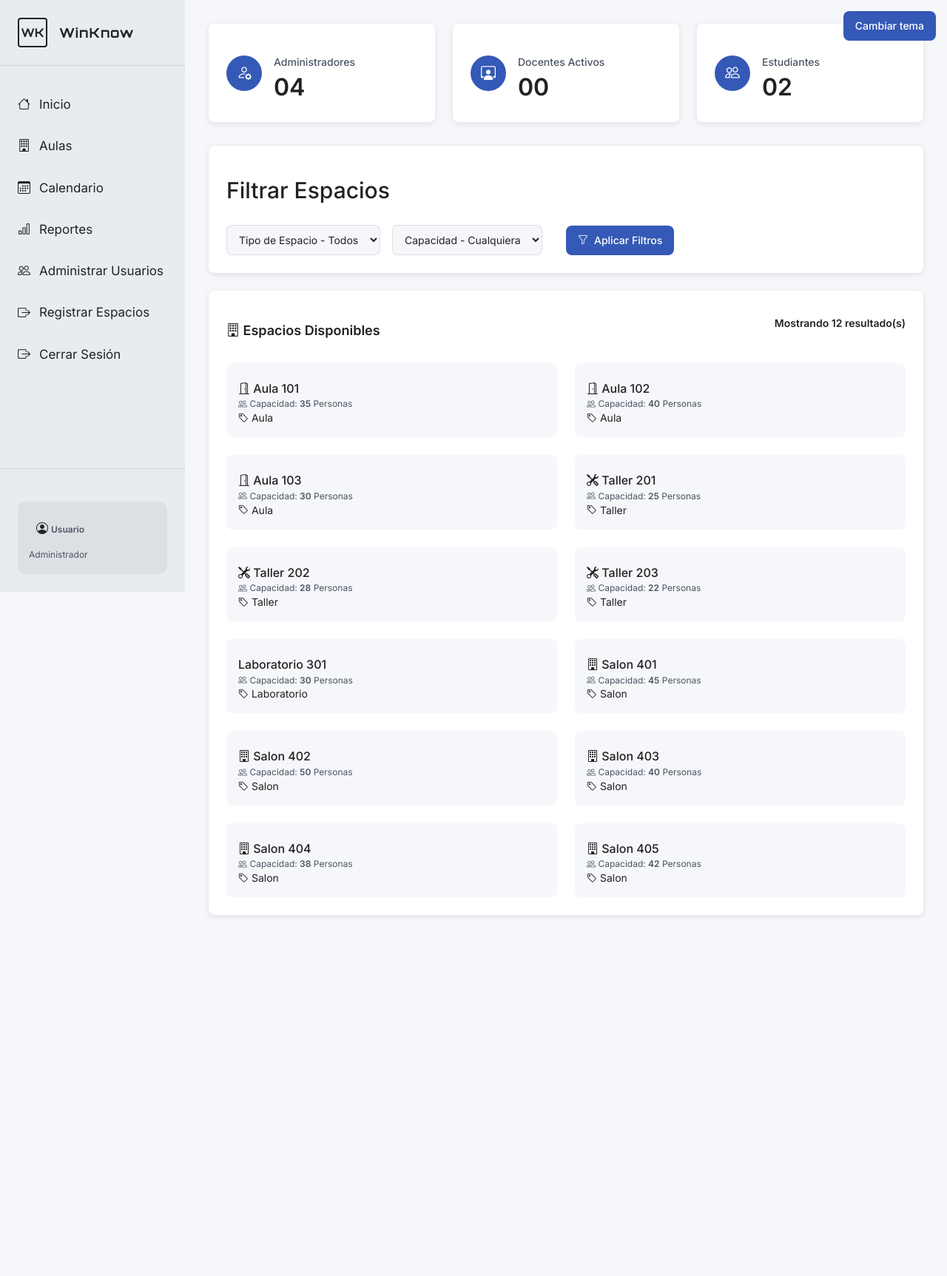
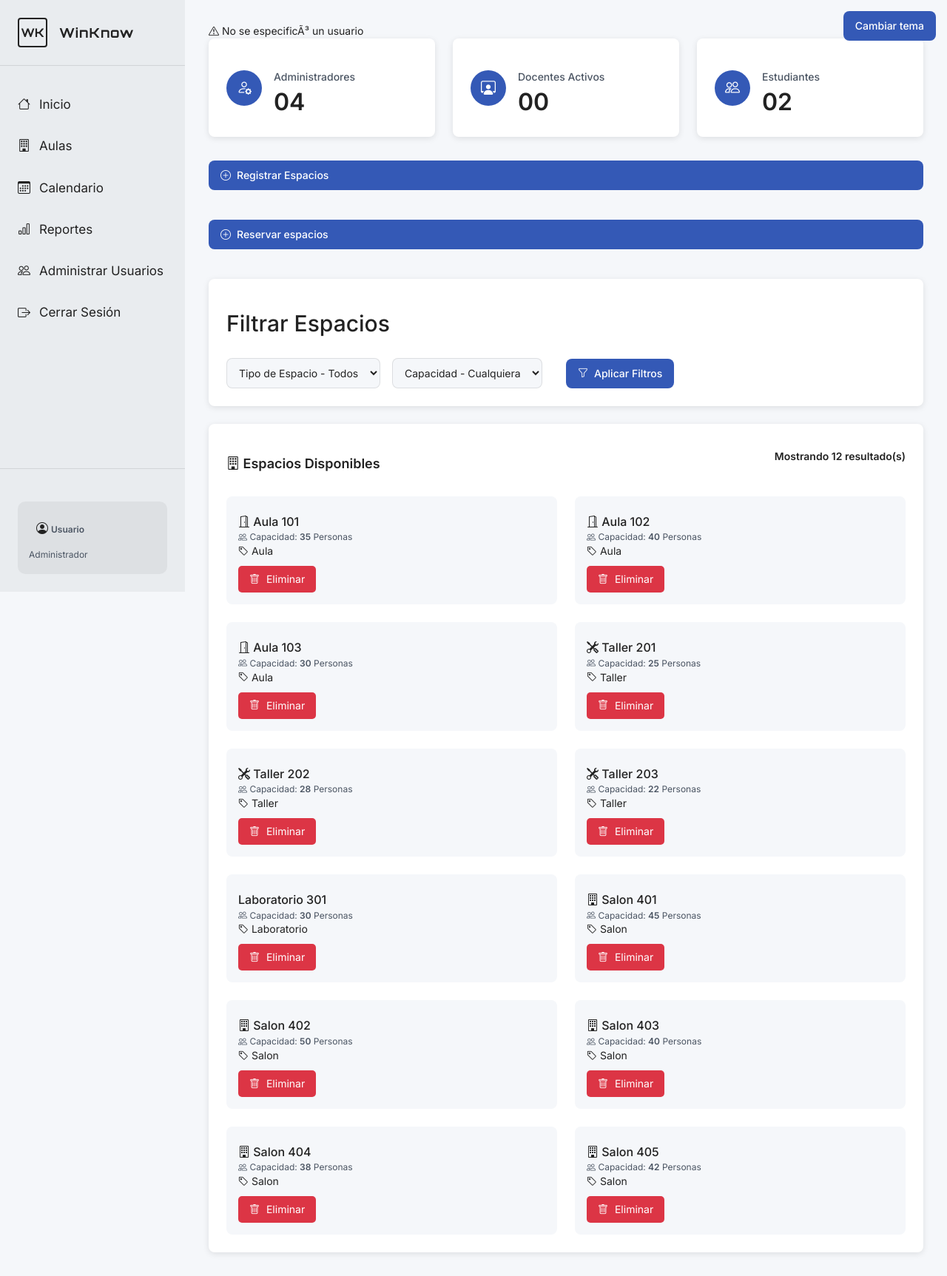
Before and after one commit to los-de-la-ventana/winknowAPP, a PHP site: page /aulas.php in a window 1280 px wide. Shown: the whole page at 74% size. Before the commit the page ends 1269 px from the top, so only its background shows below. Run offline with PHP 8.4, Linux system fonts and the light colour scheme; the visitor is signed in with stand-in values (Sample User, id 1); data comes from the database, SQL or seed files in the repository; some libraries are stand-ins or nearby versions.

Commit message:
HOLAA FALTAN ESTIOSXDDDD

```diff
--- a/admin/aulas.php
+++ b/admin/aulas.php
@@ -2,8 +2,46 @@
 // INICIO DE SESIÓN Y CONFIGURACIÓN
 session_start();
 require("../conexion.php");
+$mysqli = conectarDB();
 
-$mysqli = conectarDB();
+// MANEJO DE ELIMINACIÓN DE AULA
+if ($_SERVER['REQUEST_METHOD'] === 'POST' && isset($_POST['eliminar_aula'])) {
+    $numSalon = intval($_POST['num_salon']);
+
+    // Primero verificar si hay reservas asociadas
+    $sqlCheck = "SELECT COUNT(*) as total FROM Reserva r
+                 INNER JOIN Espacios e ON r.IdEspacio = e.IdEspacio
+                 WHERE e.NumSalon = ?";
+    $stmtCheck = $mysqli->prepare($sqlCheck);
+    $stmtCheck->bind_param("i", $numSalon);
+    $stmtCheck->execute();
+    $resultCheck = $stmtCheck->get_result();
+    $row = $resultCheck->fetch_assoc();
+
+    if ($row['total'] > 0) {
+        $_SESSION['mensaje'] = "No se puede eliminar el aula porque tiene reservas asociadas.";
+        $_SESSION['tipo_mensaje'] = "error";
+    } else {
+        // Eliminar el espacio
+        $sql = "DELETE FROM Espacios WHERE NumSalon = ?";
+        $stmt = $mysqli->prepare($sql);
+        $stmt->bind_param("i", $numSalon);
+
+        if ($stmt->execute()) {
+            $_SESSION['mensaje'] = "Aula eliminada exitosamente.";
+            $_SESSION['tipo_mensaje'] = "exito";
+        } else {
+            $_SESSION['mensaje'] = "Error al eliminar el aula: " . $mysqli->error;
+            $_SESSION['tipo_mensaje'] = "error";
+        }
+        $stmt->close();
+    }
+    $stmtCheck->close();
+
+    // Redirigir para evitar reenvío de formulario
+    header("Location: aulas.php");
+    exit;
+}
 
 // SEGURIDAD: VERIFICAR PERMISOS DE ADMIN
 if (!isset($_SESSION['logged_in']) || $_SESSION['logged_in'] !== true || $_SESSION['tipo'] !== 'admin') {
@@ -83,122 +121,9 @@
 }
 
 // ============================================
-// INCLUIR HEADER
+// INCLUIR HEADER y PHP AULAS
 // ============================================
 include '../front/header.html';
+include '../front/aulas_include.php';
 
 ?>
-
-
-<!DOCTYPE html>
-<html lang="es">
-<head>
-    <meta charset="UTF-8">
-    <title>WinKnow - Gestión de Aulas</title>
-    <link rel="stylesheet" href="../estilos.css">
-</head>
-<body>
-
-<?php
-        include '../front/navADM.php';
-
-?>
-<!-- ==================== CONTENIDO PRINCIPAL ==================== -->
-<main class="principal">
-
-    <div class="contenido">
-
-        <!-- TARJETAS DE ESTADÍSTICAS -->
-        <section class="estadisticas">
-            <div class="tarjeta-estadistica">
-                <div class="icono total"><i class="bi bi-person-gear"></i></div>
-                <div>
-                    <h3>Administradores</h3>
-                    <div class="numero"><?= sprintf('%02d', $conteoAdmins); ?></div>
-                </div>
-            </div>
-            <div class="tarjeta-estadistica">
-                <div class="icono total"><i class="bi bi-person-workspace"></i></div>
-                <div>
-                    <h3>Docentes Activos</h3>
-                    <div class="numero"><?= sprintf('%02d', $conteoDocentes); ?></div>
-                </div>
-            </div>
-            <div class="tarjeta-estadistica">
-                <div class="icono total"><i class="bi bi-people"></i></div>
-                <div>
-                    <h3>Estudiantes</h3>
-                    <div class="numero"><?= sprintf('%02d', $conteoEstudiantes); ?></div>
-                </div>
-            </div>
-        </section>
-
-        <!-- FILTROS DE BÚSQUEDA -->
-        <section class="filtros">
-            <h2>Filtrar Espacios</h2><br>
-            <form method="GET" action="aulas.php" class="controles-filtro">
-                <select name="tipo_salon">
-                    <option value="">Tipo de Espacio - Todos</option>
-                    <option value="Salon"  <?= $filtroTipo == 'Salon' ? 'selected' : ''; ?>>Salon</option>
-                    <option value="Aula"   <?= $filtroTipo == 'Aula' ? 'selected' : ''; ?>>Aula</option>
-                    <option value="Taller" <?= $filtroTipo == 'Taller' ? 'selected' : ''; ?>>Taller</option>
-                    <option value="Laboratorio" <?= $filtroTipo == 'Laboratorio' ? 'selected' : ''; ?>>Laboratorio</option>
-                </select>
-                <select name="capacidad">
-                    <option value="">Capacidad - Cualquiera</option>
-                    <option value="30" <?= $filtroCapacidad == '30' ? 'selected' : ''; ?>>30 Personas</option>
-                    <option value="40" <?= $filtroCapacidad == '40' ? 'selected' : ''; ?>>40 Personas</option>
-                    <option value="60" <?= $filtroCapacidad == '60' ? 'selected' : ''; ?>>60 Personas</option>
-                    <option value="80" <?= $filtroCapacidad == '80' ? 'selected' : ''; ?>>80 Personas</option>
-                </select>
-                <br><br>
-                <button type="submit" class="boton-primario">
-                    <i class="bi bi-funnel"></i> Aplicar Filtros
-                </button>
-            </form>
-        </section>
-
-        <!-- RESULTADOS DE AULAS -->
-        <section class="aulas">
-            <div class="aulas-header">
-                <h2><i class="bi bi-building"></i> Espacios Disponibles</h2>
-                <?php if ($resultEspacios): ?>
-                    <p><strong>Mostrando <?= $resultEspacios->num_rows; ?> resultado(s)</strong></p>
-                <?php endif; ?>
-            </div>
-
-            <div class="grilla">
-                <?php if ($resultEspacios && $resultEspacios->num_rows > 0): ?>
-                    <?php while ($espacio = $resultEspacios->fetch_assoc()): ?>
-                        <div class="tarjeta-aula">
-                            <div class="info-aula">
-                                <h4>
-                                    <i class="<?= obtenerIconoTipo($espacio['Tipo_salon']); ?>"></i>
-                                    <?= obtenerNombreAula($espacio); ?>
-                                </h4>
-                                <div class="detalles">
-                                    <i class="bi bi-people"></i> Capacidad: <strong><?= $espacio['capacidad']; ?></strong> Personas
-                                </div>
-                                <div class="tipo-salon <?= strtolower($espacio['Tipo_salon']); ?>">
-                                    <i class="bi bi-tag"></i> <?= htmlspecialchars($espacio['Tipo_salon']); ?>
-                                </div>
-                            </div>
-                        </div>
-                    <?php endwhile; ?>
-                <?php endif; ?>
-            </div>
-        </section>
-    </div>
-</main>
-
-<?php
-// ============================================
-// CIERRE DE CONEXIÓN
-// ============================================
-if ($mysqli) {
-    $mysqli->close();
-}
-?>
-
-</body>
-</html>
--- /dev/null
+++ b/front/aulas_include.php
@@ -0,0 +1,151 @@
+<title>Gestión de Aulas - WinKnow</title>
+
+<body>
+
+<?php
+    include '../front/navADM.php';
+?>
+
+<!-- ==================== CONTENIDO PRINCIPAL ==================== -->
+<main class="principal">
+
+    <div class="contenido">
+
+        <!-- MENSAJES DE NOTIFICACIÓN -->
+        <?php if (isset($_SESSION['mensaje'])): ?>
+            <div class="mensaje-notificacion <?= $_SESSION['tipo_mensaje']; ?>">
+                <i class="bi <?= $_SESSION['tipo_mensaje'] === 'exito' ? 'bi-check-circle' : 'bi-exclamation-triangle'; ?>"></i>
+                <?= htmlspecialchars($_SESSION['mensaje']); ?>
+            </div>
+            <?php
+                unset($_SESSION['mensaje']);
+                unset($_SESSION['tipo_mensaje']);
+            ?>
+        <?php endif; ?>
+
+        <!-- TARJETAS DE ESTADÍSTICAS -->
+        <section class="estadisticas">
+            <div class="tarjeta-estadistica">
+                <div class="icono total"><i class="bi bi-person-gear"></i></div>
+                <div>
+                    <h3>Administradores</h3>
+                    <div class="numero"><?= sprintf('%02d', $conteoAdmins); ?></div>
+                </div>
+            </div>
+            <div class="tarjeta-estadistica">
+                <div class="icono total"><i class="bi bi-person-workspace"></i></div>
+                <div>
+                    <h3>Docentes Activos</h3>
+                    <div class="numero"><?= sprintf('%02d', $conteoDocentes); ?></div>
+                </div>
+            </div>
+            <div class="tarjeta-estadistica">
+                <div class="icono total"><i class="bi bi-people"></i></div>
+                <div>
+                    <h3>Estudiantes</h3>
+                    <div class="numero"><?= sprintf('%02d', $conteoEstudiantes); ?></div>
+                </div>
+            </div>
+        </section>
+
+        <!-- BOTÓN REGISTRAR ESPACIOS -->
+        <section >
+            <a href="register_espacios.php" class="boton-primario">
+                <i class="bi bi-plus-circle"></i> Registrar Espacios
+            </a>
+        </section>
+                <br>
+                <br>
+
+        <!-- BOTÓN RESERVAS-->
+        <section >
+            <a href="reservar_espacios.php" class="boton-primario">
+                <i class="bi bi-plus-circle"></i> Reservar espacios
+            </a>
+        </section>
+                <br>
+                <br>
+
+
+        <!-- FILTROS DE BÚSQUEDA -->
+        <section class="filtros">
+            <h2>Filtrar Espacios</h2><br>
+            <form method="GET" action="aulas.php" class="controles-filtro">
+                <select name="tipo_salon">
+                    <option value="">Tipo de Espacio - Todos</option>
+                    <option value="Salon"  <?= $filtroTipo == 'Salon' ? 'selected' : ''; ?>>Salon</option>
+                    <option value="Aula"   <?= $filtroTipo == 'Aula' ? 'selected' : ''; ?>>Aula</option>
+                    <option value="Taller" <?= $filtroTipo == 'Taller' ? 'selected' : ''; ?>>Taller</option>
+                    <option value="Laboratorio" <?= $filtroTipo == 'Laboratorio' ? 'selected' : ''; ?>>Laboratorio</option>
+                </select>
+                <select name="capacidad">
+                    <option value="">Capacidad - Cualquiera</option>
+                    <option value="30" <?= $filtroCapacidad == '30' ? 'selected' : ''; ?>>30 Personas</option>
+                    <option value="40" <?= $filtroCapacidad == '40' ? 'selected' : ''; ?>>40 Personas</option>
+                    <option value="60" <?= $filtroCapacidad == '60' ? 'selected' : ''; ?>>60 Personas</option>
+                    <option value="80" <?= $filtroCapacidad == '80' ? 'selected' : ''; ?>>80 Personas</option>
+                </select>
+                <br><br>
+                <button type="submit" class="boton-primario">
+                    <i class="bi bi-funnel"></i> Aplicar Filtros
+                </button>
+            </form>
+        </section>
+
+        <!-- RESULTADOS DE AULAS -->
+        <section class="aulas">
+            <div class="aulas-header">
+                <h2><i class="bi bi-building"></i> Espacios Disponibles</h2>
+                <?php if ($resultEspacios): ?>
+                    <p><strong>Mostrando <?= $resultEspacios->num_rows; ?> resultado(s)</strong></p>
+                <?php endif; ?>
+            </div>
+
+            <div class="grilla">
+                <?php if ($resultEspacios && $resultEspacios->num_rows > 0): ?>
+                    <?php while ($espacio = $resultEspacios->fetch_assoc()): ?>
+                       <div class="tarjeta-aula">
+                            <div class="info-aula">
+                                <h4>
+                                    <i class="<?= obtenerIconoTipo($espacio['Tipo_salon']); ?>"></i>
+                                    <?= obtenerNombreAula($espacio); ?>
+                                </h4>
+                                <div class="detalles">
+                                    <i class="bi bi-people"></i> Capacidad: <strong><?= $espacio['capacidad']; ?></strong> Personas
+                                </div>
+                                <div class="tipo-salon <?= strtolower($espacio['Tipo_salon']); ?>">
+                                    <i class="bi bi-tag"></i> <?= htmlspecialchars($espacio['Tipo_salon']); ?>
+                                </div>
+                                <form method="POST" action="aulas.php" class="form-eliminar" data-nombre-aula="<?= htmlspecialchars(obtenerNombreAula($espacio)); ?>">
+                                    <input type="hidden" name="eliminar_aula" value="1">
+                                    <input type="hidden" name="num_salon" value="<?= $espacio['NumSalon']; ?>">
+                                    <button type="submit" class="boton-eliminar">
+                                        <i class="bi bi-trash"></i> Eliminar
+                                    </button>
+                                </form>
+                            </div>
+                        </div>
+                    <?php endwhile; ?>
+                <?php else: ?>
+                    <p>No se encontraron espacios con los filtros seleccionados.</p>
+                <?php endif; ?>
+            </div>
+        </section>
+    </div>
+
+</main>
+
+<script src="https://cdn.jsdelivr.net/npm/sweetalert2@11"></script>
+<script src="adminValidation.js"></script>
+
+<?php
+// ============================================
+// CIERRE DE CONEXIÓN
+// ============================================
+if ($mysqli) {
+    $mysqli->close();
+}
+?>
+
+</body>
+</html>
--- a/front/header.html
+++ b/front/header.html
@@ -4,6 +4,9 @@
     <meta charset="UTF-8">
     <link rel="icon" type="image/x-icon" href="../img/wk_logo.ico">
         <link rel="stylesheet" href="https://maxcdn.bootstrapcdn.com/bootstrap/3.4.1/css/bootstrap.min.css"> <!--CSS DEL CARRUSEL DE W3SCHOOLS-->
+        <!-- SweetAlert2 CDN -->
+        <link rel="stylesheet" href="https://cdn.jsdelivr.net/npm/sweetalert2@11/dist/sweetalert2.min.css">
+        <script src="https://cdn.jsdelivr.net/npm/sweetalert2@11"></script>
         <script src="https://ajax.googleapis.com/ajax/libs/jquery/3.7.1/jquery.min.js"></script>
         <link rel="stylesheet" href="../inicio.css">
         <script src="https://maxcdn.bootstrapcdn.com/bootstrap/3.4.1/js/bootstrap.min.js"></script>
--- a/front/navADM.php
+++ b/front/navADM.php
@@ -12,7 +12,6 @@
             <a href="calendario.php"><li><i class="bi bi-calendar3"></i> <span data-lang="nav_calendario">Calendario</span></li></a>
             <a href="reportes.php"><li><i class="bi bi-bar-chart"></i> <span data-lang="nav_reportes">Reportes</span></li></a>
             <a href="usuarios.php"><li><i class="bi bi-people"></i> <span data-lang="nav_usuarios">Administrar Usuarios</span></li></a>
-            <a href="register_espacios.php"><li><i class="bi bi-box-arrow-right"></i> <span data-lang="nav_logout">Registrar Espacios</span></li></a>
             <a href="../login_reg/logout.php"><li><i class="bi bi-box-arrow-right"></i> <span data-lang="nav_logout">Cerrar Sesión</span></li></a>
         </ul>
     </nav>
--- a/inicio.css
+++ b/inicio.css
@@ -462,7 +462,24 @@
     margin-bottom: 4px;
 }
 .numero { font-size: 32px; font-weight: 700; }
+.boton-eliminar {
+    background-color: #dc3545;
+    color: white;
+    border: none;
+    padding: 8px 15px;
+    border-radius: 5px;
+    cursor: pointer;
+    margin-top: 10px;
+    transition: background-color 0.3s;
+}
 
+.boton-eliminar:hover {
+    background-color: #c82333;
+}
+
+.boton-eliminar i {
+    margin-right: 5px;
+}
 /* =======================
    FILTROS
 ======================= */
```
Also changed, not shown: admin/adminValidation.js (line endings or trailing spaces), admin/reservar_espacios.php (added).
